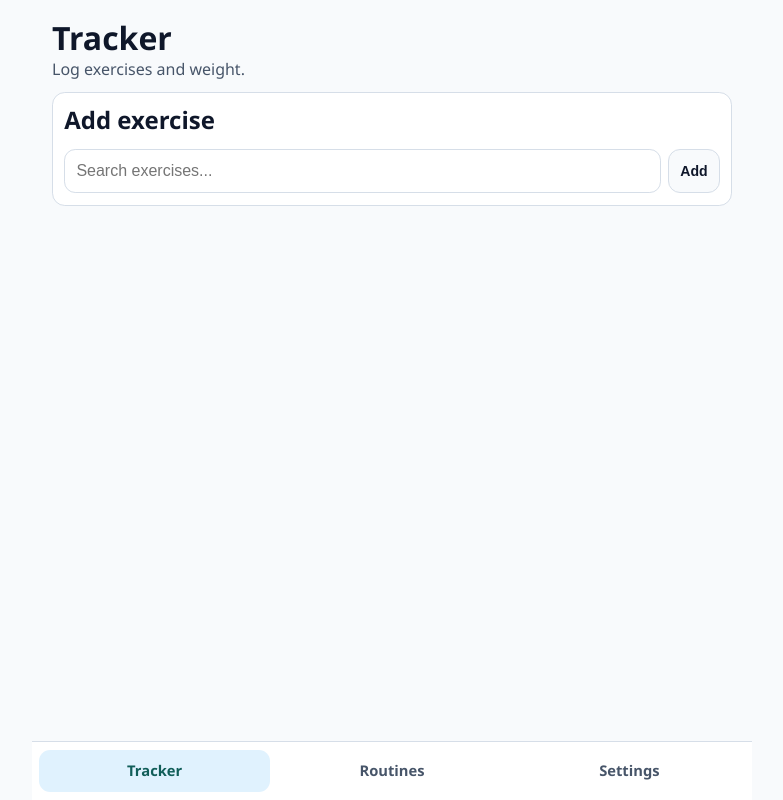
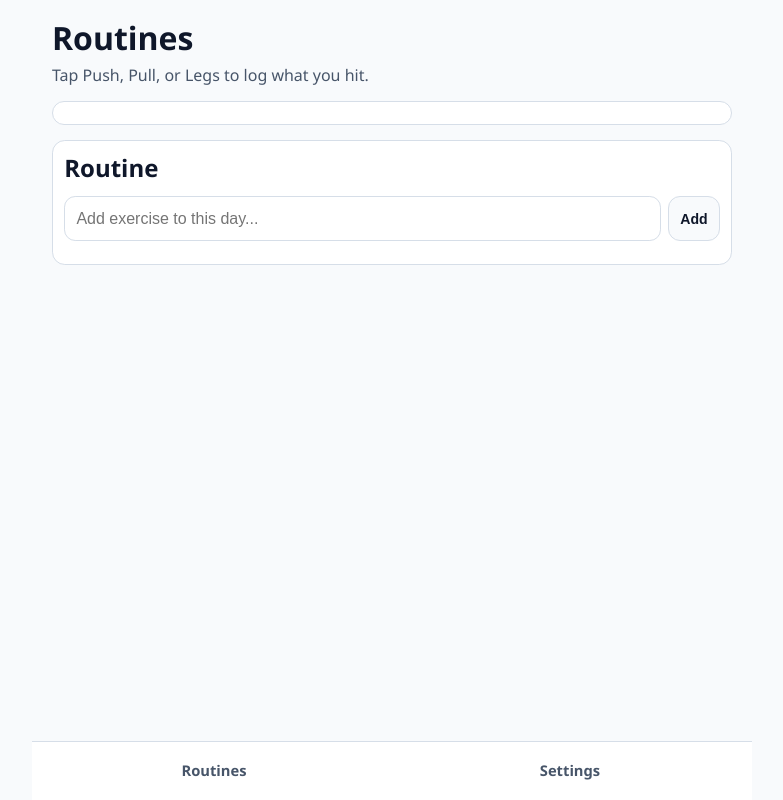
Before and after one commit to dotxdaemon/workout, a React (Vite) app: page / in a window 1280 px wide. Shown: the whole page, without its empty margins (248-1031 px from the left). Built offline with nearby package versions, Linux system fonts and the light colour scheme.

Commit message:
Make routines the only main app section

```diff
--- a/src/App.tsx
+++ b/src/App.tsx
@@ -1,6 +1,5 @@
 import { BrowserRouter, NavLink, Navigate, Route, Routes } from 'react-router-dom'
 import { RoutinesScreen } from './screens/RoutinesScreen'
-import { SessionScreen } from './screens/SessionScreen'
 import { ExerciseScreen } from './screens/ExerciseScreen'
 import { SettingsScreen } from './screens/SettingsScreen'
 
@@ -10,19 +9,16 @@ function App() {
       <div className="app-shell">
         <div className="screen-area">
           <Routes>
-            <Route path="/" element={<SessionScreen />} />
+            <Route path="/" element={<RoutinesScreen />} />
             <Route path="/routines" element={<RoutinesScreen />} />
-            <Route path="/session/:sessionId" element={<Navigate to="/" replace />} />
+            <Route path="/session/:sessionId" element={<Navigate to="/routines" replace />} />
             <Route path="/exercise/:exerciseId" element={<ExerciseScreen />} />
             <Route path="/settings" element={<SettingsScreen />} />
-            <Route path="*" element={<Navigate to="/" replace />} />
+            <Route path="*" element={<Navigate to="/routines" replace />} />
           </Routes>
         </div>
 
         <nav className="bottom-nav" aria-label="Primary navigation">
-          <NavLink to="/" className={({ isActive }) => navClassName(isActive)}>
-            Tracker
-          </NavLink>
           <NavLink
             to="/routines"
             className={({ isActive }) => navClassName(isActive)}
--- a/src/index.css
+++ b/src/index.css
@@ -573,7 +573,7 @@ select {
   background: rgba(255, 255, 255, 0.96);
   border-top: 1px solid var(--border);
   display: grid;
-  grid-template-columns: repeat(3, minmax(0, 1fr));
+  grid-template-columns: repeat(2, minmax(0, 1fr));
   padding: 0.5rem 0.45rem max(0.5rem, env(safe-area-inset-bottom));
   gap: 0.4rem;
   backdrop-filter: blur(6px);
```
